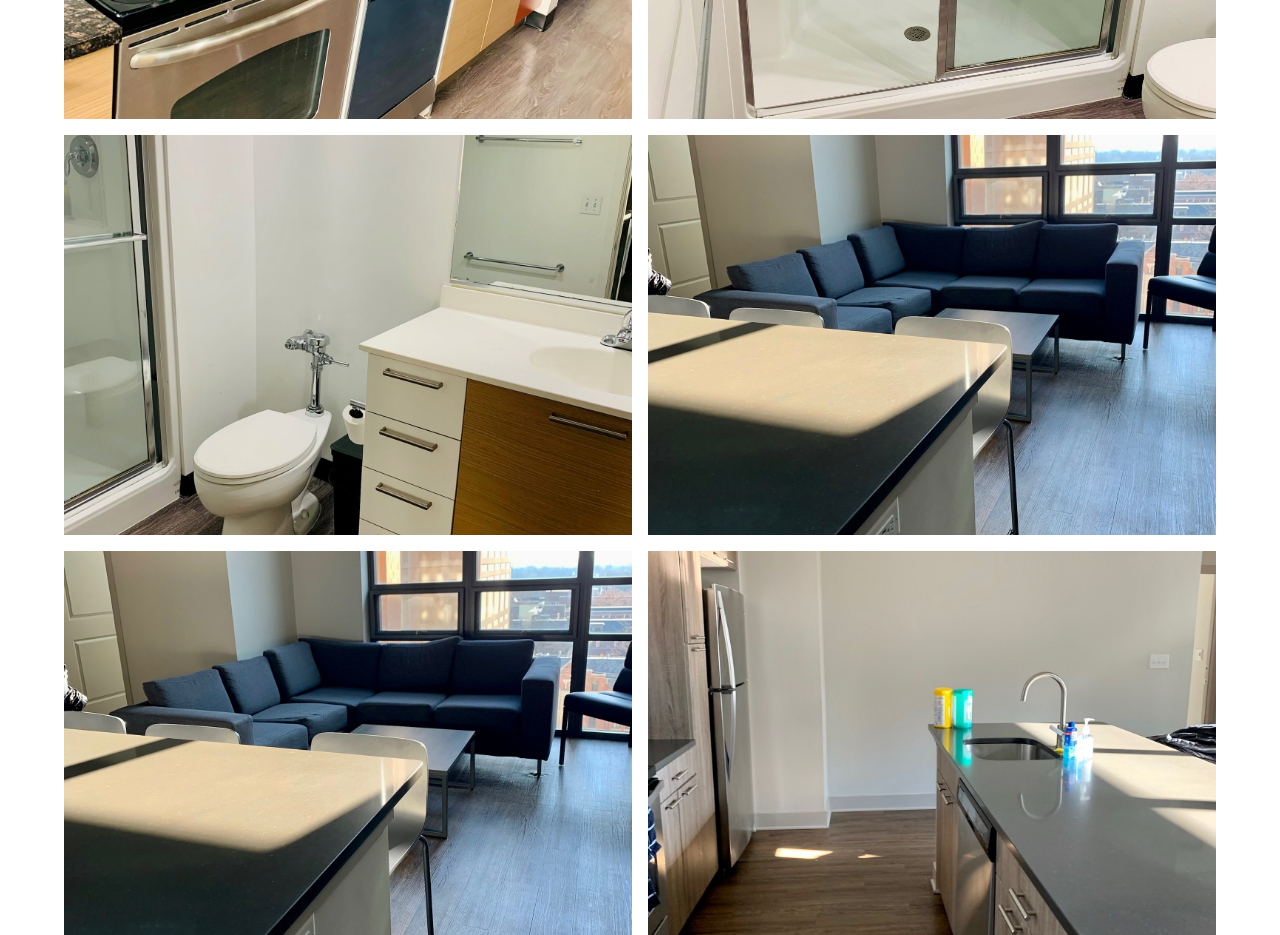
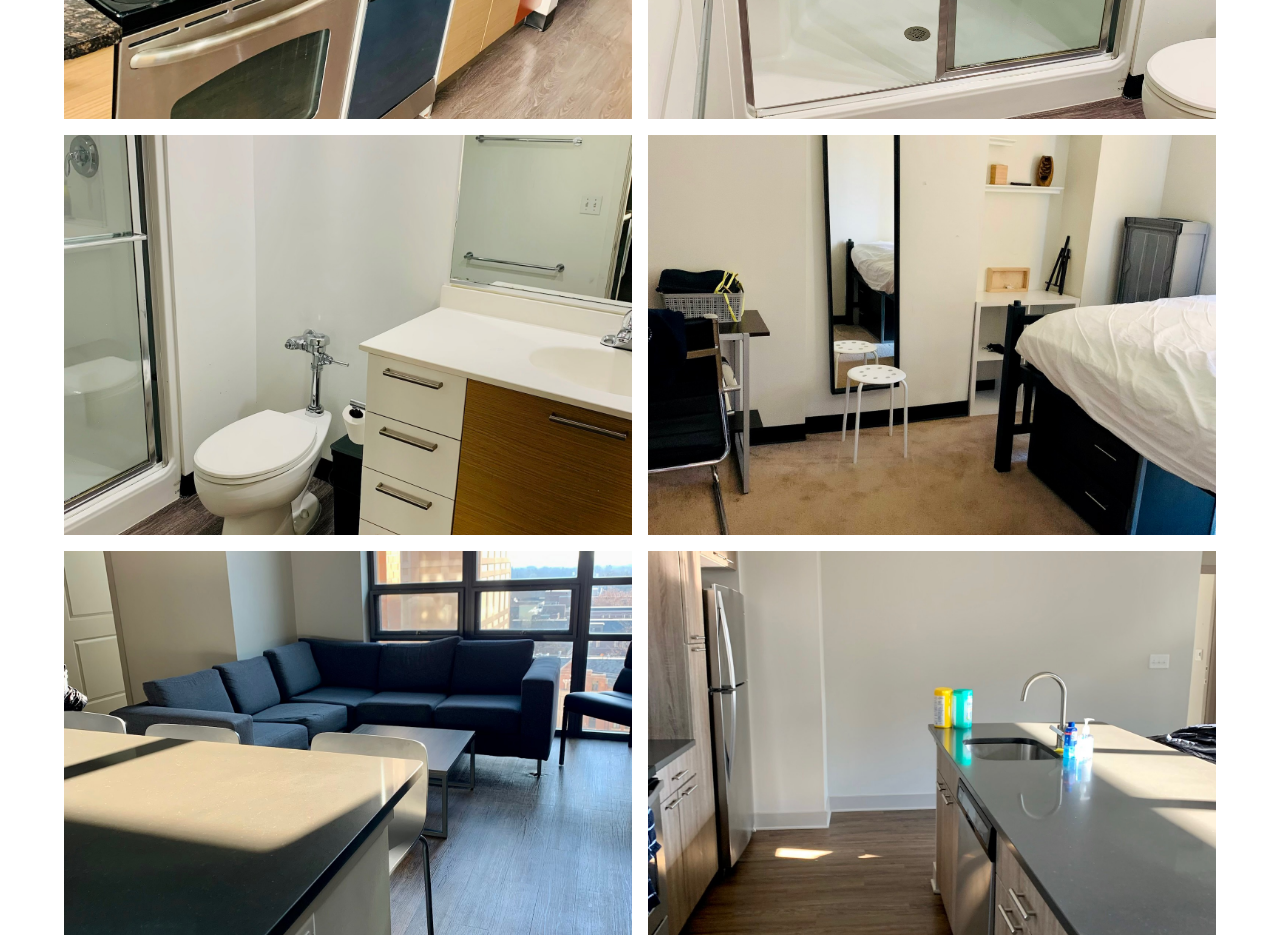
Before and after one commit to edwin24p/dgcleaning, a plain HTML site: page index.html in a window 1280 px wide. Shown: the part 3020-3955 px from the top of the page. Drawn offline with nearby package versions, Linux system fonts and the light colour scheme.

Commit message:
picture change

```diff
--- a/index.html
+++ b/index.html
@@ -208,7 +208,7 @@
           <img src="img/673655646.jpeg" alt="" class="gallery__img" />
         </div>
         <div class="gallery__image">
-          <img src="img/IMG_5849.jpeg" alt="" class="gallery__img" />
+          <img src="img/661895934.jpeg" alt="" class="gallery__img" />
         </div>
         <div class="gallery__image">
           <img src="img/IMG_5849.jpeg" alt="" class="gallery__img" />
```
Also changed, not shown: img/661895934.jpeg (added), 1 other file.
